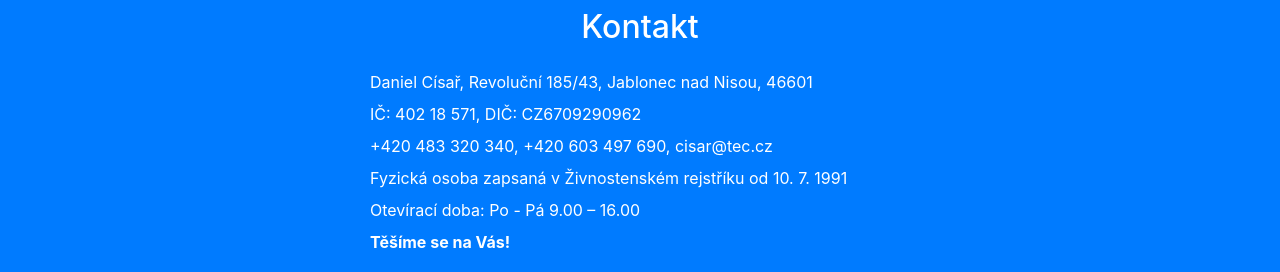
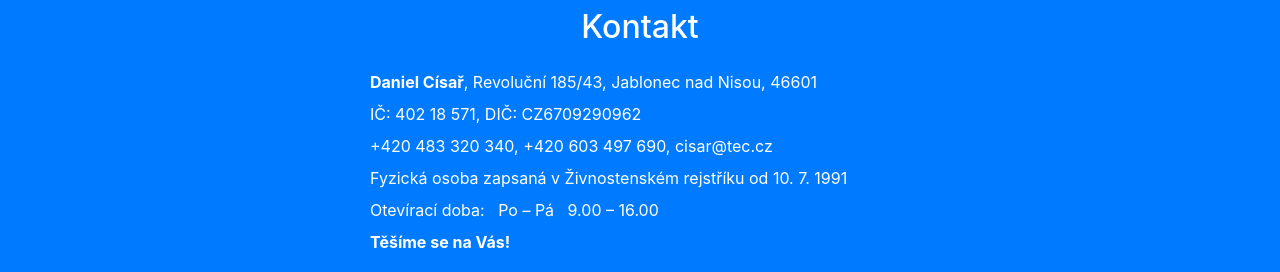
Before and after one commit to symeonreichenberg/servispokladen, a website with bundled scripts: page public_html/kavovary/index.html in a window 1280 px wide. Shown: the part 4924-5196 px from the top of the page. Built offline with nearby package versions, Linux system fonts and the light colour scheme; a script that the page names is missing.

Commit message:
male upravicky textu

```diff
--- a/public_html/kavovary/index.html
+++ b/public_html/kavovary/index.html
@@ -241,7 +241,7 @@ Už nedokážeme pít žádnou jinou. Každá návštěva si u&nbsp;nás pochutn
                 <h2 class="mb-4 text-center">Kontakt</h2>
                 <div class="row">
                     <div class="col-lg-6 col-sm-8 col-12 mx-auto">
-                        <p class="mb-2">Daniel Císař, Revoluční 185/43, Jablonec nad Nisou, 46601</p>
+                        <p class="mb-2"><strong>Daniel Císař</strong>, Revoluční 185/43, Jablonec nad Nisou, 46601</p>
                         <p class="mb-2">IČ: 402 18 571, DIČ: CZ6709290962</p>
                         <p class="mb-2">
                             <a href="tel:+420483320340" class="text-white">+420 483 320 340</a>,
@@ -249,7 +249,7 @@ Už nedokážeme pít žádnou jinou. Každá návštěva si u&nbsp;nás pochutn
                             <a href="mailto:cisar@tec.cz" class="text-white">cisar@tec.cz</a>
                         </p>
                         <p class="mb-2">Fyzická osoba zapsaná v Živnostenském rejstříku od 10.&nbsp;7.&nbsp;1991</p>
-                        <p class="mb-2">Otevírací doba: Po - Pá 9.00 – 16.00</p>
+                        <p class="mb-2">Otevírací doba: &nbsp; Po – Pá &nbsp; 9.00 – 16.00</p>
                         <p class="mb-4"><strong>Těšíme se na Vás!</strong></p>
 
                     </div>
```
